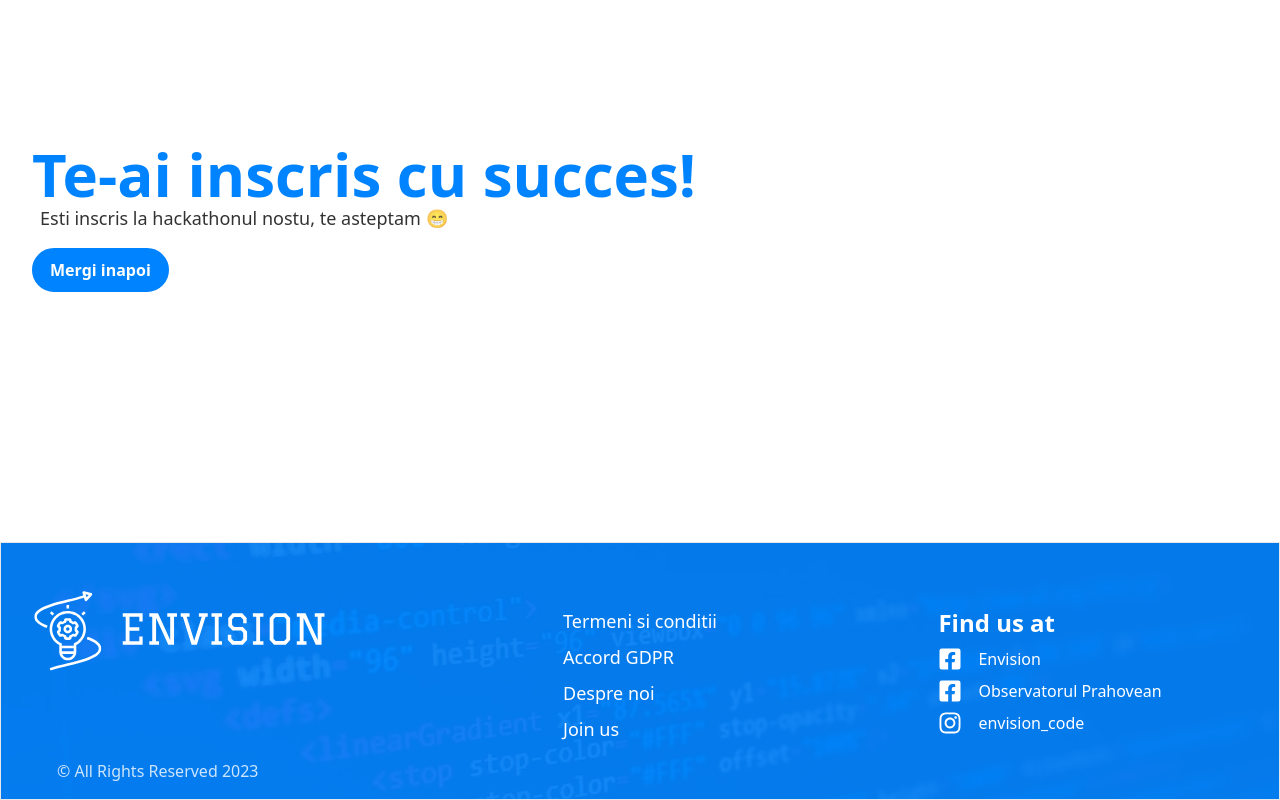
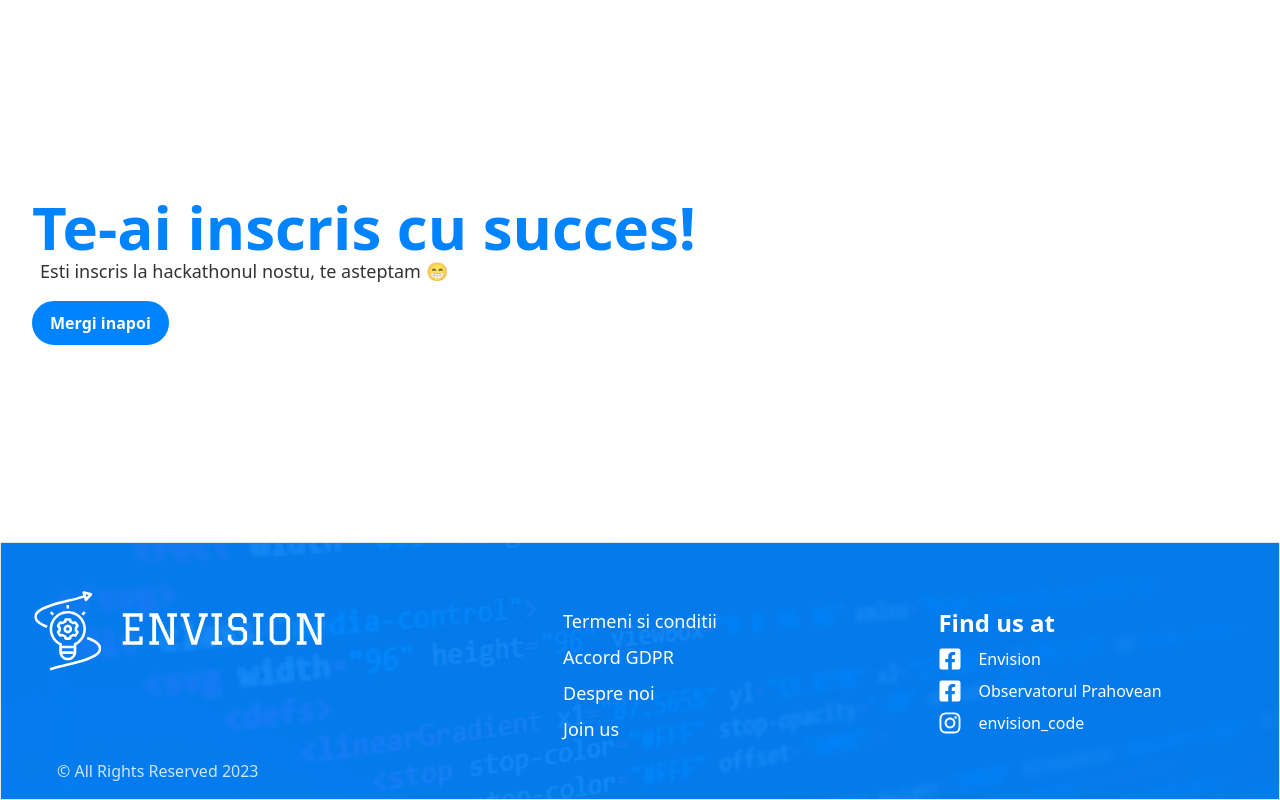
Before and after one commit to CatalinP0P/envision-inscriere, a React (Create React App) app: page /confirm in a window 1280 px wide. Built offline with nearby package versions, Linux system fonts and the light colour scheme.

Commit message:
schedule fix

```diff
--- a/src/pages/Confirm/Confirm.tsx
+++ b/src/pages/Confirm/Confirm.tsx
@@ -6,9 +6,9 @@ import { useNavigate } from "react-router-dom";
 export default function Confirm() {
   const navigate = useNavigate();
   return (
-    <div className="flex flex-grow flex-col items-center gap-24 justify-between">
-      <Container className="text-start flex flex-col">
-        <label className="text-4xl lg:text-6xl text-primary font-semibold pt-24 lg:pt-36">
+    <div className="flex flex-grow flex-col items-center gap-24 justify-center">
+      <Container className="text-start flex flex-col py-auto ">
+        <label className="text-4xl lg:text-6xl text-primary font-semibold ">
           Te-ai inscris cu succes!
         </label>
         <label className="text-base lg:text-lg opacity-80 ms-2">
--- a/src/pages/Home/Home.tsx
+++ b/src/pages/Home/Home.tsx
@@ -23,7 +23,9 @@ export default function Home() {
       <SponsorSlider />
       <About />
       <Detalii />
-      <Schedule />
+      <div className="bg-neutral-100">
+        <Schedule />
+      </div>
       <Awards />
       <div className="bg-neutral-100">
         <Documents />
--- a/src/pages/Home/Schedule.tsx
+++ b/src/pages/Home/Schedule.tsx
@@ -115,7 +115,7 @@ interface ScheduleProps {
 const ScheduleCard = ({ schedule }: { schedule: any }) => {
   return (
     <SlideFromBottom>
-      <div className="relative flex flex-col md:flex-row py-4 px-8 w-full h-full items-start md:items-center shadow-lg gap-12 md:gap-16">
+      <div className="bg-white relative flex flex-col md:flex-row py-4 px-8 w-full h-full items-start md:items-center shadow-lg gap-12 md:gap-16">
         <div className="flex flex-col gap-2 md:items-center">
           <label
             className={
@@ -131,7 +131,7 @@ const ScheduleCard = ({ schedule }: { schedule: any }) => {
             {schedule.month}
           </label>
         </div>
-        <div className="absolute top-20 md:top-auto md:left-40 h-[2px] w-[85%] md:h-[75%] md:w-[2px] bg-primary my-4" />
+        <div className="absolute top-20 md:top-auto md:left-40 h-[2px] w-[85%] md:h-[75%] md:w-[2px] s-primary my-4" />
         <div className="w-full flex flex-col gap-4">
           <label className="mx-auto text-xl md:text-2xl font-bold ms-2 uppercase text-black/75">
             {schedule.title}
```
